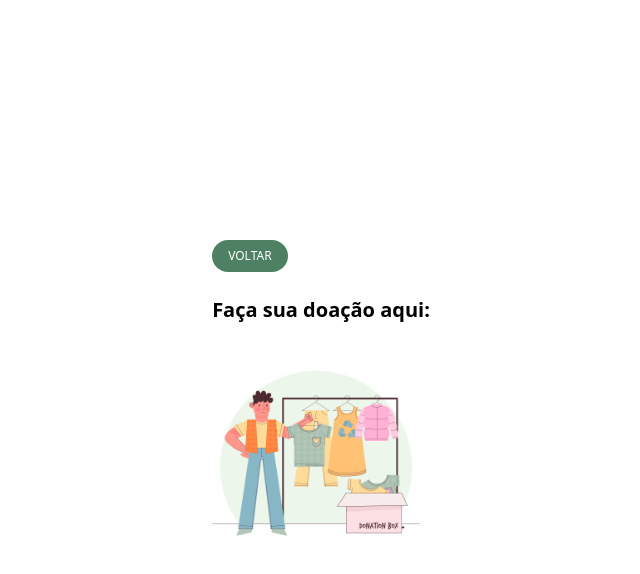
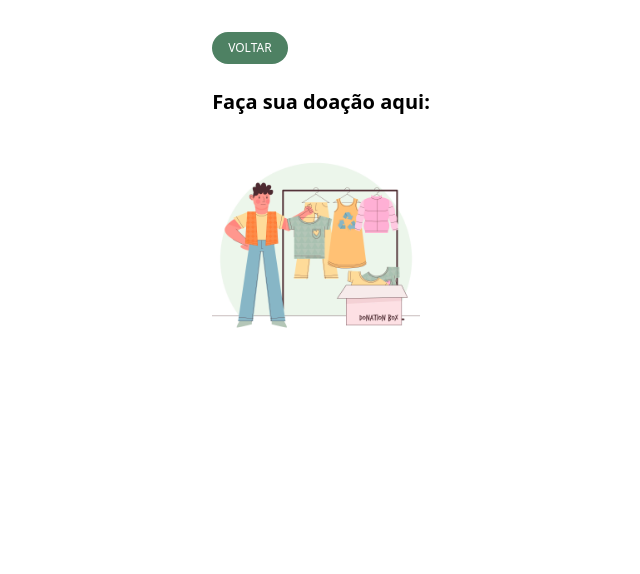
Before and after one commit to carolinecobucci/projeto-integrador-4, a React (Vite) app: page /donation-places in a window 1280 px wide. Shown: the top 574 px of the page, without its empty margins (319-959 px from the left). Built offline with nearby package versions, Linux system fonts and the light colour scheme.

Commit message:
fixed style error

```diff
--- a/src/components/DonationPlaces.jsx
+++ b/src/components/DonationPlaces.jsx
@@ -6,10 +6,8 @@ import { dadoCidades } from "./Home";
 const DonationPlaces = () => {
   const navigate = useNavigate();
 
-  const naoHaCidades = <span>Não há lugares para doação nesta cidade</span>
-
   return (
-    <div>
+    <div className="h-full pt-8 pb-8">
       <button
         onClick={() => navigate("/")}
         className="border-[#4E8163] bg-[#4E8163] hover:bg-[#356D4C] px-4 py-2 rounded-full text-xs text-white mb-6"
@@ -17,8 +15,8 @@ const DonationPlaces = () => {
         VOLTAR
       </button>
       <h1 className="text-xl mb-4 font-semibold">Faça sua doação aqui:</h1>
-      <Places dadoCidades={dadoCidades}/>
-      <img src={DonationImage2} alt="donation image 2" className="w-52 mt-7" />
+      <Places dadoCidades={dadoCidades} />
+      <img src={DonationImage2} alt="donation image 2" className="w-52 mt-7 mb-10" />
     </div>
   );
 };
```
Also changed, not shown: src/components/Home.jsx (+6 -5 lines), src/components/Places.jsx (+3 -4 lines).
